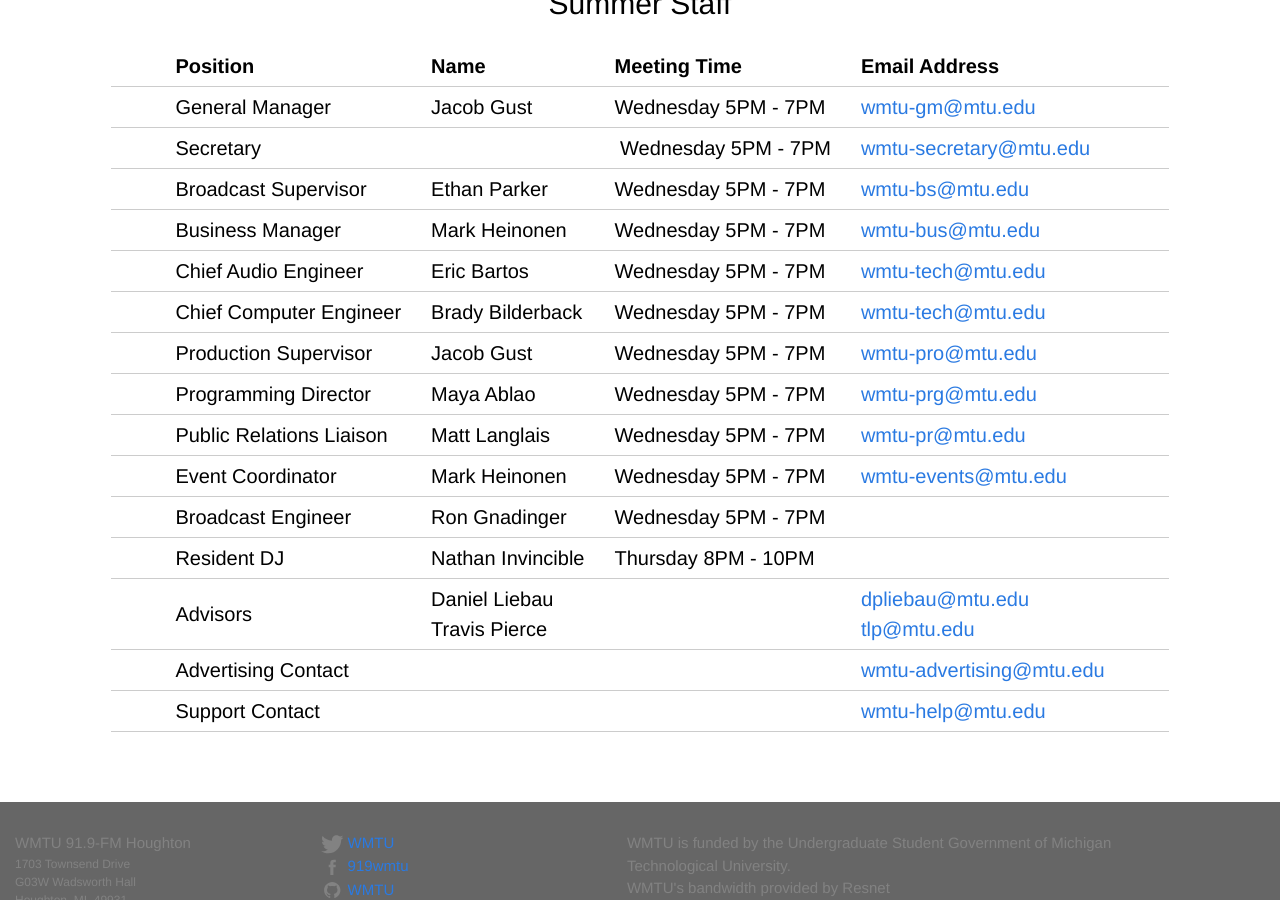
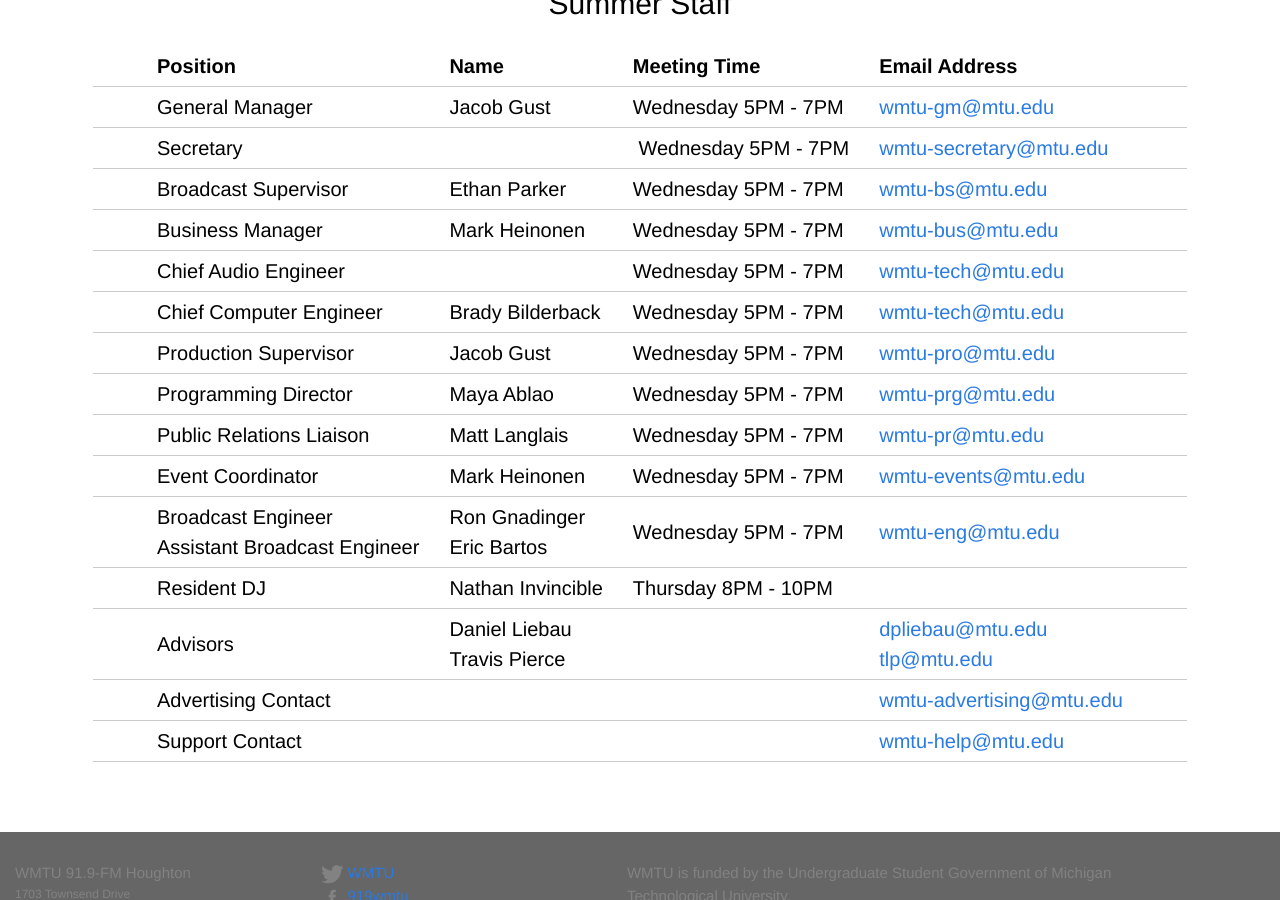
Before and after one commit to WMTU/wmtu.mtu.edu, a Jekyll site: the page built from index.html, in a window 1280 px wide and 900 px high, scrolled down 951 px. Built offline with Jekyll 4.4.1, drawn with Linux system fonts in a browser that asks for light colours; comment, search, counter and statistics services are not loaded.

```diff
--- a/index.html
+++ b/index.html
@@ -189,15 +189,19 @@
       <tr>
         <td>
           Broadcast Engineer
+          <br />
+          Assistant Broadcast Engineer
         </td>
         <td>
           Ron Gnadinger
+          <br />
+          Eric Bartos
         </td>
         <td>
           Wednesday 5PM - 7PM
         </td>
         <td>
-          &nbsp;&nbsp;
+          <a href="mailto:wmtu-eng@mtu.edu">wmtu-eng@mtu.edu</a>
         </td>
       </tr>
       <tr>
```
Also changed, not shown: other parts of index.html (+1 -1 lines).
